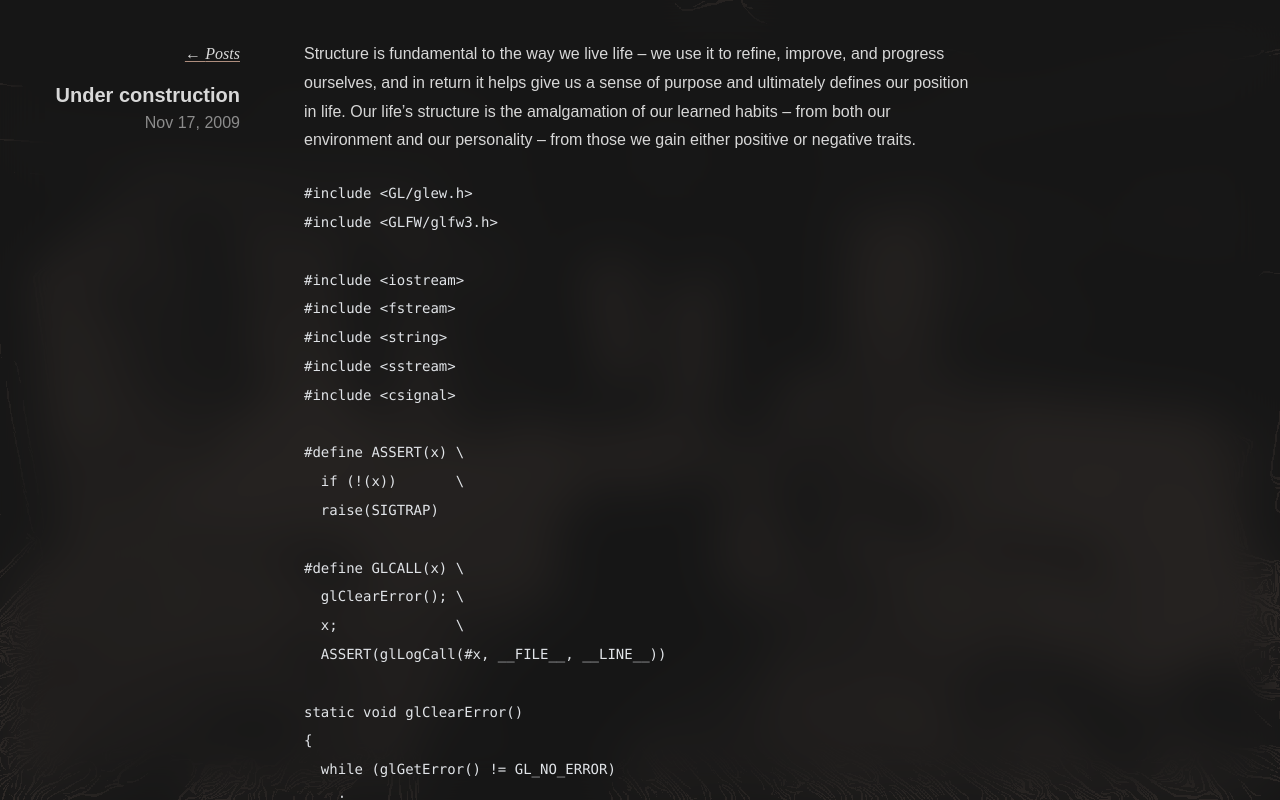
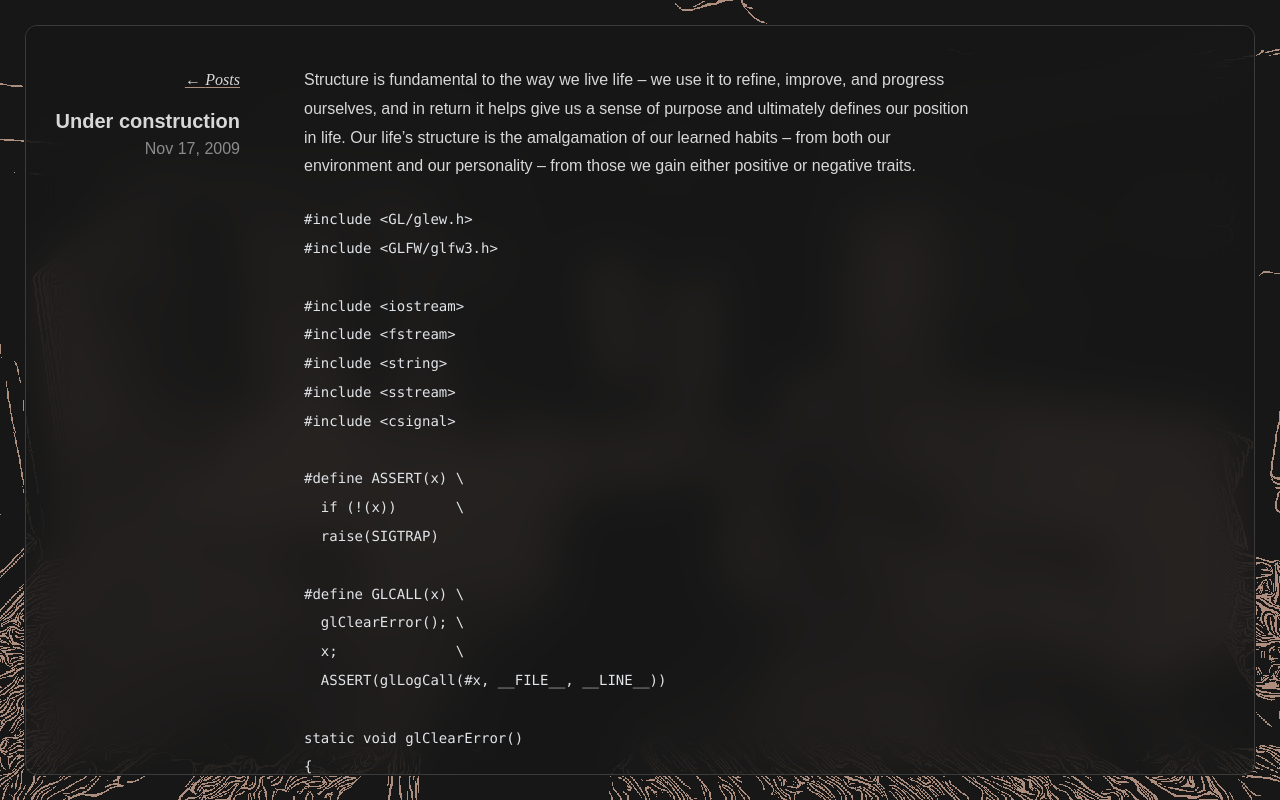
Before and after one commit to jecktor/jecktor.com, an Astro site: page /posts/method in a window 1280 px wide. Built offline with nearby package versions, Linux system fonts and the light colour scheme; Astro itself is replaced by a stand-in of ours; some packages are replaced by stand-ins of ours; code samples lack their colours.

Commit message:
feat: just like in the good ol' times

```diff
--- a/src/layouts/Page.astro
+++ b/src/layouts/Page.astro
@@ -49,7 +49,13 @@ const { title, description } = Astro.props;
     <title>{title}</title>
     <meta name="description" content={description} />
   </head>
-  <body class="h-screen bg-base-800 bg bg-method">
+  <body class="h-screen bg-base-800 bg bg-method lg:p-6">
+    <div
+      class="h-full border-solid border-base-800 lg:border lg:rounded-[0.82rem]"
+    >
+      <div
+        class="h-full border-solid border-base-400 overflow-hidden lg:border lg:rounded-xl"
+      >
         <div
           class="flex flex-col h-full pt-10 px-4 bg-base-800/80 backdrop-blur-xl overflow-x-hidden overflow-y-scroll no-scrollbar md:px-0"
         >
@@ -89,5 +95,7 @@ const { title, description } = Astro.props;
             </div>
           </footer>
         </div>
+      </div>
+    </div>
   </body>
 </html>
--- a/src/pages/posts/[...slug].astro
+++ b/src/pages/posts/[...slug].astro
@@ -18,10 +18,7 @@ const post = Astro.props;
 const { Content } = await post.render();
 ---
 
-<Page
-  title={post.data.title}
-  description={post.data.desc}
->
+<Page title={post.data.title} description={post.data.desc}>
   <div class="relative">
     <div
       class="static text-left mb-3 xl:w-[14rem] xl:absolute xl:-left-72 xl:text-right"
```
Lines whose indentation alone changed are shown as unchanged.
